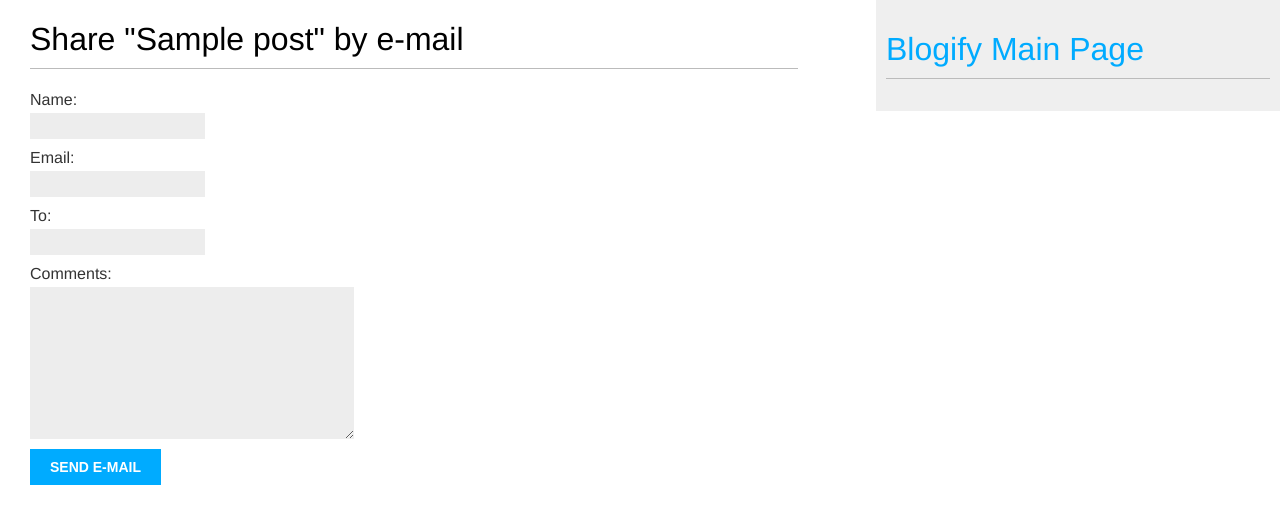
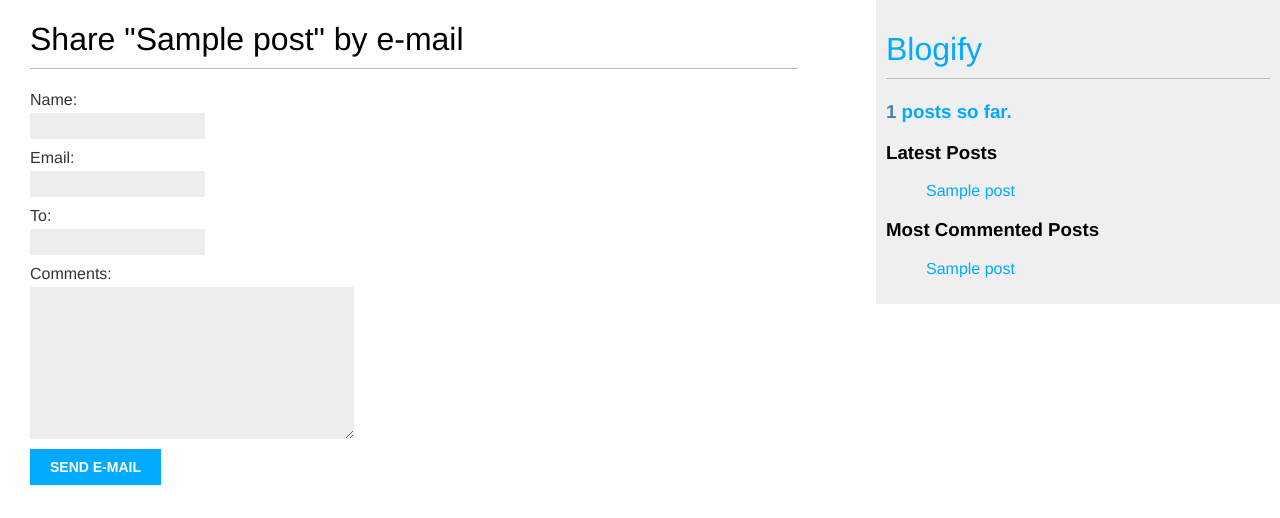
Before and after one commit to Ahmed-Abdelgawad-Dev/Blogify, a Django app: page /1/share/ in a window 1280 px wide. Shown: the top 518 px of the page. Run offline with Django 4.2, Linux system fonts and the light colour scheme; tables that the repository leaves empty hold one stand-in row (values such as "Sample post").

Commit message:
3 Custom templates

```diff
--- a/blog/templates/blog/base.html
+++ b/blog/templates/blog/base.html
@@ -1,6 +1,8 @@
+{% load blog_tags %}
 {% load static %}
 <!DOCTYPE html>
 <html>
+
 <head>
     <meta charset="utf-8">
     <meta http-equiv="X-UA-Compatible" content="IE=edge">
@@ -9,10 +11,25 @@
     <meta name="viewport" content="width=device-width, initial-scale=1">
     <link rel="stylesheet" href="{% static 'css/blog.css' %}">
 </head>
+
 <body>
-        <div id="content">
-            {% block content %}{% endblock  %}
+    <div id="content">{% block content %}{% endblock %}</div>
+    <div id="sidebar">
+        <h1><a href="{% url 'blog:post_list' %}">Blogify</h1>
+            <!-- Simple custom Template Tage -> STR -->
+            <h3><span style="color: steelblue;">{% total_posts %} </span>posts so far.</a></h3>
+            <!-- Inclusion custom Template Tage -> Rendered Template -->
+            <h3>Latest Posts</h3>
+            {% show_latest_posts 4 %}
+            <!-- Inclusion Simple Template Tage -> Query Set -->
+        <h3>Most Commented Posts</h3>
+        {% get_most_commented_posts as most_commented_posts %}
+        {% for post in most_commented_posts %}
+        <ul>
+            <li style="list-style: none;"><a href="{{post.get_absolute_url}}">{{post.title}}</a></li>
+        </ul>
+        {% endfor %}
     </div>
-        <div id="sidebar"><h1><a href="{% url 'blog:post_list' %}">Blogify Main Page</a></h1></div>
 </body>
+
 </html>
--- /dev/null
+++ b/blog/templates/blog/post/latest_posts.html
@@ -0,0 +1,9 @@
+<ul>
+    {% for post in latest_posts %}
+        <li style="list-style: none;">
+            <a href="{{ post.get_absolute_url }}">{{post.title}}</a>
+        </li>
+        {% empty %}
+        There are no latest posts yet
+    {% endfor %}
+</ul>
--- /dev/null
+++ b/blog/templatetags/blog_tags.py
@@ -0,0 +1,25 @@
+from django import template
+from ..models import Post
+from django.db.models import Count
+
+
+register = template.Library()
+
+# STR
+@register.simple_tag
+def total_posts():
+    return Post.published.count()
+
+# RenderedTemplate
+@register.inclusion_tag("blog/post/latest_posts.html")
+# Count Parameter adds providing a parameter in the template
+def show_latest_posts(count=5):
+    latest_posts = Post.published.order_by('-publish')[:count]
+    return {"latest_posts": latest_posts}
+
+# Query Set
+@register.simple_tag
+def get_most_commented_posts(count=5):
+    values = Post.published.annotate(
+        total_comments=Count('comments')).order_by('-total_comments')[:count]
+    return values
```
Also changed, not shown: blog/templatetags/__init__.py (added). Lines whose indentation alone changed are shown as unchanged.
